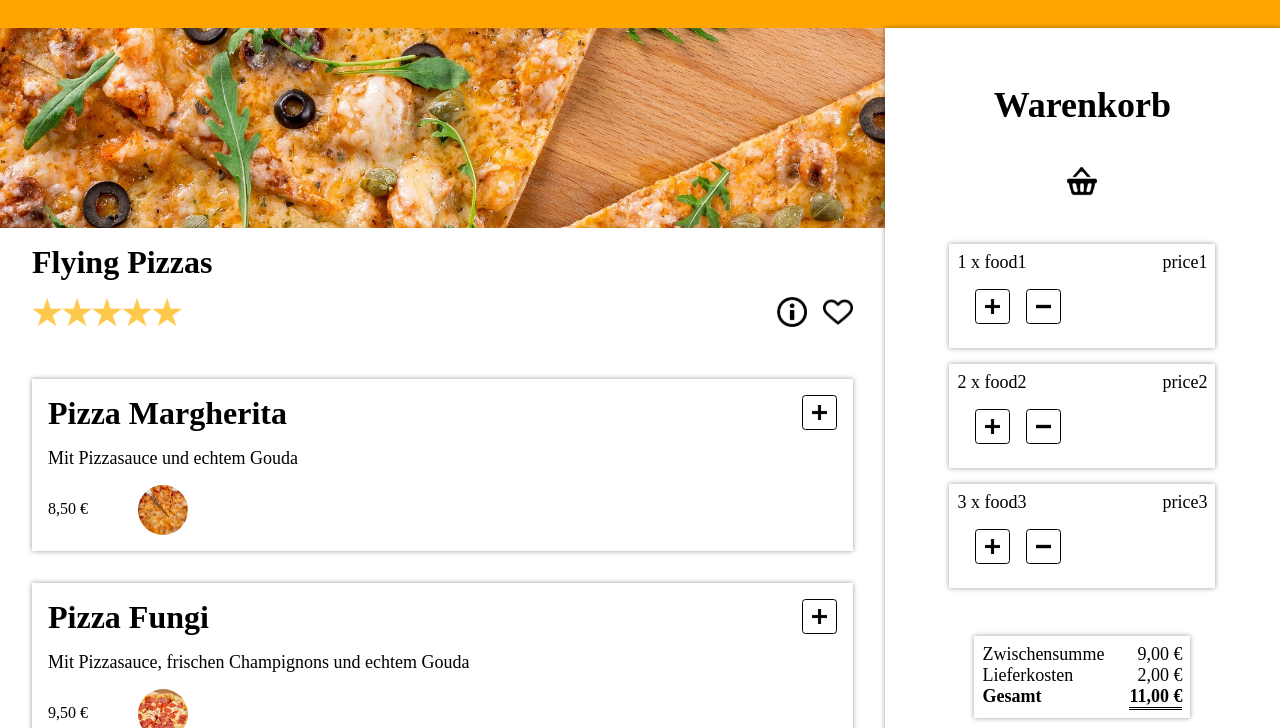
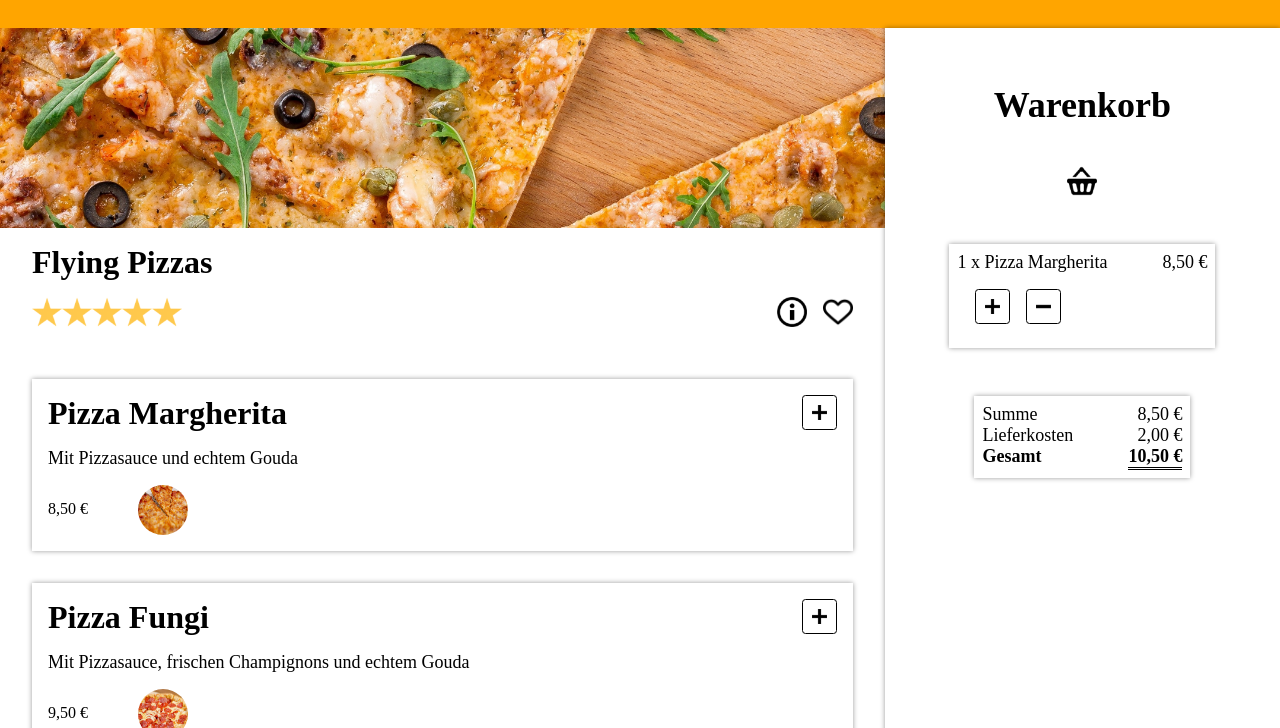
Before and after one commit to User42-1/DevAka_Lieferando, a plain HTML site: page index.html in a window 1280 px wide. Both pictures are taken after a click on the picture 819 px from the left and 484 px from the top of the page. Shown: the part 72-800 px from the top of the page. Drawn offline with Linux system fonts and the light colour scheme.

Commit message:
almost ready for submission

```diff
--- a/script.js
+++ b/script.js
@@ -5,13 +5,13 @@ let prices = [8.50, 9.50, 9.50, 10.50, 10.50, 9.50];
 let food_images = ['p1', 'p2', 'p3', 'p4', 'p5', 'p6', ];
 
 // basket
-let basket_foods = ['food1', 'food2', 'food3',];
-let basket_prices = ['price1', 'price2', 'price3'];
-let basket_amounts = [1, 2, 3];
+let basket_foods = [];
+let basket_prices = [];
+let basket_amounts = [];
 
 
 //// render functions
-function render_all () {
+function render_all() {
     render_stars(5);
     render_pizzas();
     render_basket();
@@ -33,19 +33,19 @@ function render_pizzas() {
     for (let i = 0; i < foods.length; i++) {
         let food = foods[i];
         let description = descriptions[i];
-        let price_dot = prices[i];
-        let price = price_dot.toFixed(2).replace('.',',');
+        let price = prices[i];
+            formatedPrice = price.toFixed(2).replace('.',',');
         let food_image = food_images[i];
         pizzas.innerHTML += `
         <div>
             <div class="pizza">
-                <p class="food">${food}</p>
-                <p class="description">${description}</p>
+                <p class="food" id="food">${food}</p>
+                <p class="description" id="description">${description}</p>
                 <div class="price_pizza_container">
-                    <p class="price">${price} €</p>
-                    <img class="food_image" src="images/pizza_img/${food_image}.jpg">
+                    <p class="price" id="price">${formatedPrice} €</p>
+                    <img class="food_image" id="food_image"src="images/pizza_img/${food_image}.jpg">
                 </div>
-                <img class="plus_img" src="icons/plus-8-48.png">
+                <img class="plus_img" id="plus_img" src="icons/plus-8-48.png" onclick="add_to_basket(${i})">
             </div>
         </div>
         `;
@@ -58,9 +58,10 @@ function render_basket() {
     if (basket_foods.length == 0) {
         render_basket_empty();
     } else
-        render_basket_filled(basket_foods, basket_prices, basket_amounts);
+        render_basket_filled();
 }
 
+// empty basket
 function render_basket_empty() {
     let basket = document.getElementById('shoppingBasket');
     basket.innerHTML = ``;
@@ -72,7 +73,8 @@ function render_basket_empty() {
     `;
 }
 
-function render_basket_filled(basket_foods, basket_prices, basket_amounts) {
+// filled basked
+function render_basket_filled() {
     let basket = document.getElementById('shoppingBasket');
     basket.innerHTML = ``;
     basket.innerHTML = `
@@ -85,31 +87,68 @@ function render_basket_filled(basket_foods, basket_prices, basket_amounts) {
     for (let i = 0; i < basket_foods.length; i++) {
             let food = basket_foods[i];
             let price = basket_prices[i];
+                formatedPrice = price.toFixed(2).replace('.', ',');
             let amount = basket_amounts[i];
             foods_within_basket = document.getElementById('all_foods_within_basket');
             foods_within_basket.innerHTML += `
             <div class="food_within_basket">
                 <div class="amount_food_price">
-                    <div>${amount} x ${food} </div> <div>${price} </div>
+                    <div>${amount} x ${food} </div> <div>${formatedPrice} €</div>
                 </div>
                 <div class="plus_minius_container">
-                    <img class="img_plus_minus" src="icons/plus-8-48.png">
-                    <img class="img_plus_minus" src="icons/minus-2-48.png">
+                    <img class="img_plus_minus" src="icons/plus-8-48.png" onclick="add_to_basket(${i})">
+                    <img class="img_plus_minus" src="icons/minus-2-48.png" onclick="remove_from_basket(${i})">
                 </div>
             </div>
         `;
     }
+
+    let sum = 0;
+    for (let i = 0; i < basket_foods.length; i++) {
+        sum += basket_prices[i] * basket_amounts[i];
+        formatedSum = sum.toFixed(2).replace('.', ',');
+        total = sum + 2;
+        formatedTotal = total.toFixed(2).replace('.', ',');
+    }
+
     basket.innerHTML += `
     <div class="sum_area" id="sum_area">
         <div class="space_between">
-            <span>Zwischensumme</span><span>9,00 €</span>
+            <span>Summe</span><span>${formatedSum} €</span>
         </div>
         <div class="space_between">
             <span>Lieferkosten</span><span>2,00 €</span>
         </div>
         <div class="space_between">
-            <b>Gesamt</b><b class="total">11,00 €</b>
+            <b>Gesamt</b><b class="total">${formatedTotal} €</b>
         </div>
     </div>
     `;
 }
+
+
+function add_to_basket(i) {
+    if (basket_foods.indexOf(foods[i]) == -1) {
+        basket_foods.push(foods[i]);
+        basket_prices.push(prices[i]);
+        basket_amounts.push(1);
+    } else {
+        basket_amounts[i]++;
+    }
+    render_basket_filled();
+}
+
+function remove_from_basket(i) {
+    if (basket_amounts[i] == 1 && basket_foods.length == 1) {
+        render_basket_empty();
+    }
+    else if (basket_amounts[i] == 1) {
+        basket_foods.splice(i, 1);
+        basket_prices.splice(i, 1);
+        basket_amounts.splice(i, 1);
+        render_basket_filled();
+    } else {
+        basket_amounts[i]--;
+        render_basket_filled();
+    }
+}
--- a/style_basket+footer.css
+++ b/style_basket+footer.css
@@ -43,6 +43,7 @@
     display: flex;
     flex-direction: column;
     align-items: center;
+    position: sticky;
 }
 
 .all_foods_within_basket {
```
